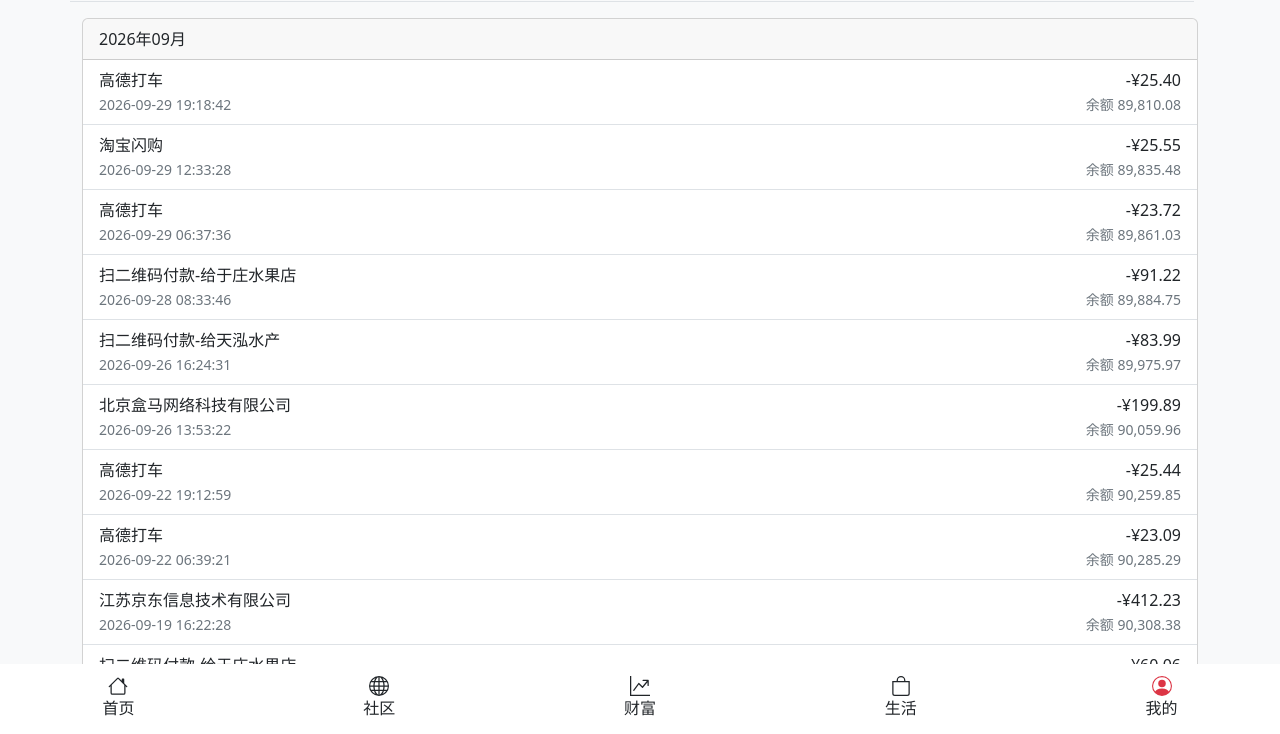
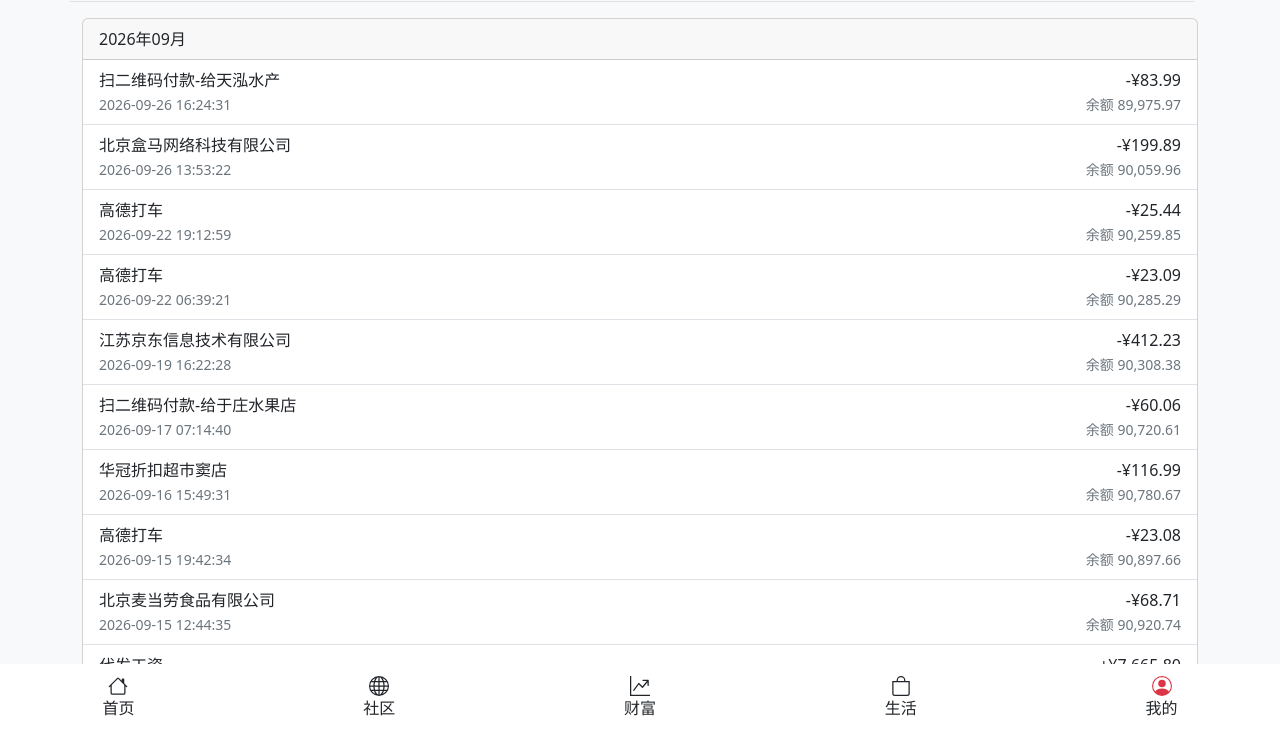
Before and after one commit to Ryanxbear/bankify, a website: page details.html in a window 1280 px wide. Shown: the part 64-798 px from the top of the page. Drawn offline with Linux system fonts and the light colour scheme.

Commit message:
update numbers

```diff
--- a/details.html
+++ b/details.html
@@ -37,62 +37,6 @@
             <div class="card mb-2">
               <div class="card-header">2026年09月</div>
               <ul class="list-group list-group-flush">
-                <li class="list-group-item">
-                  <div class="row">
-                    <div class="col">
-                      高德打车<br /><span class="small text-secondary"
-                        >2026-09-29 19:18:42</span
-                      >
-                    </div>
-                    <div class="col text-end">
-                      -¥25.40<br /><span class="small text-secondary"
-                        >余额 89,810.08</span
-                      >
-                    </div>
-                  </div>
-                </li>
-                <li class="list-group-item">
-                  <div class="row">
-                    <div class="col">
-                      淘宝闪购<br /><span class="small text-secondary"
-                        >2026-09-29 12:33:28</span
-                      >
-                    </div>
-                    <div class="col text-end">
-                      -¥25.55<br /><span class="small text-secondary"
-                        >余额 89,835.48</span
-                      >
-                    </div>
-                  </div>
-                </li>
-                <li class="list-group-item">
-                  <div class="row">
-                    <div class="col">
-                      高德打车<br /><span class="small text-secondary"
-                        >2026-09-29 06:37:36</span
-                      >
-                    </div>
-                    <div class="col text-end">
-                      -¥23.72<br /><span class="small text-secondary"
-                        >余额 89,861.03</span
-                      >
-                    </div>
-                  </div>
-                </li>
-                <li class="list-group-item">
-                  <div class="row">
-                    <div class="col">
-                      扫二维码付款-给于庄水果店<br /><span class="small text-secondary"
-                        >2026-09-28 08:33:46</span
-                      >
-                    </div>
-                    <div class="col text-end">
-                      -¥91.22<br /><span class="small text-secondary"
-                        >余额 89,884.75</span
-                      >
-                    </div>
-                  </div>
-                </li>
                 <li class="list-group-item">
                   <div class="row">
                     <div class="col">
```
Also changed, not shown: index.html (+1 -1 lines).
